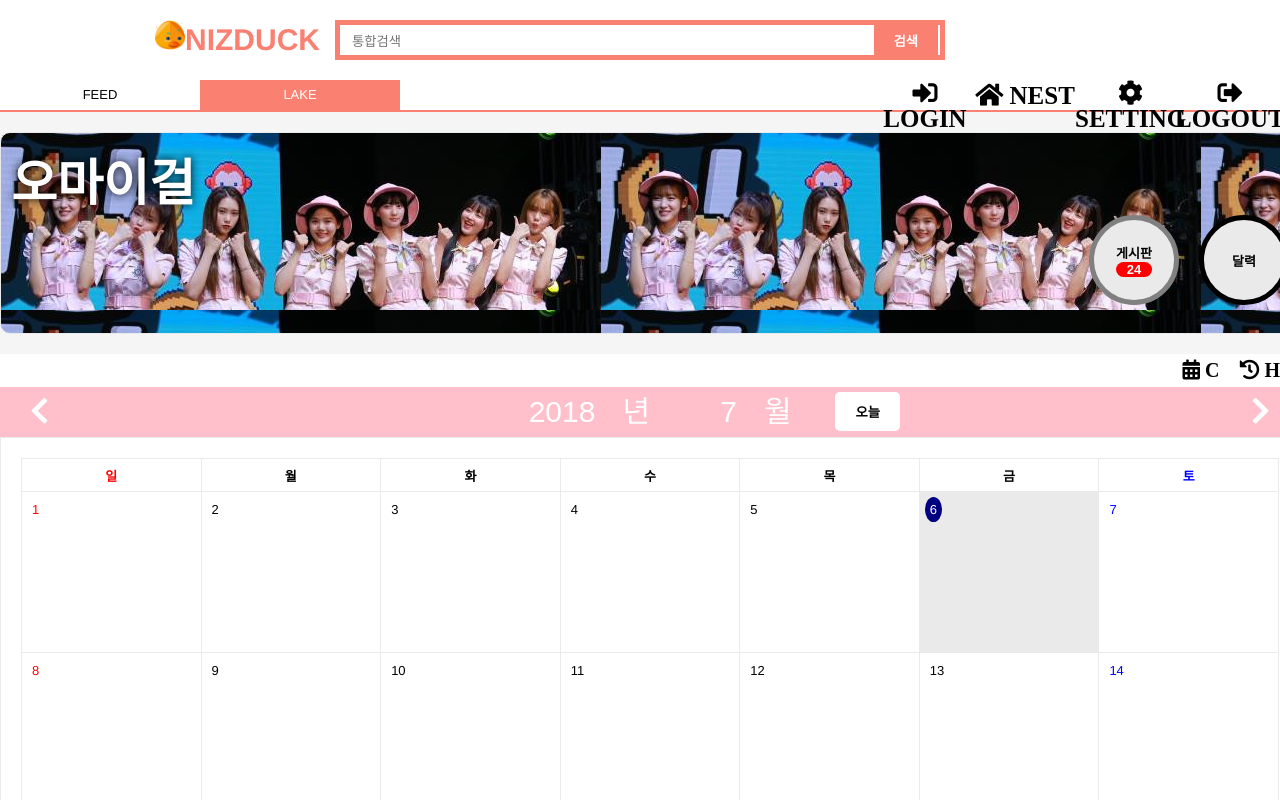
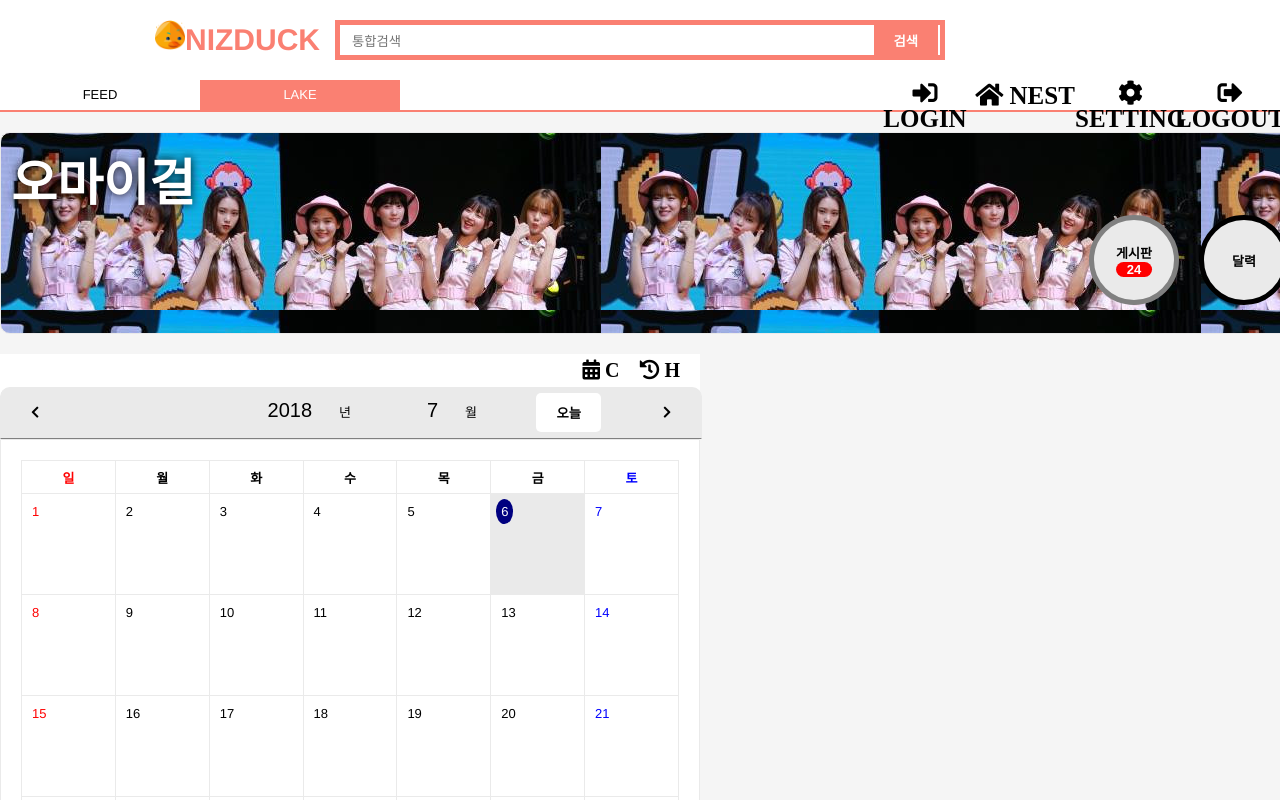
Before and after one commit to chawnsnd/nizduck, a Vue app: page /lake/1/calendar in a window 1280 px wide. Shown: the top 800 px of the page. Built offline with nearby package versions, Linux system fonts and the light colour scheme.

Commit message:
css 윤곽선 조금 진하게 수정

```diff
--- a/src/components/Card.vue
+++ b/src/components/Card.vue
@@ -58,7 +58,7 @@ export default {
   padding: 20px;
 }
 .header{
-  border-bottom: 1px solid #eaeaea;
+  border-bottom: 1px solid grey;
   padding-bottom: 5px;
   .profile{
     width: 50px;
@@ -107,7 +107,7 @@ export default {
   max-height: 400px;
 }
 .comments{
-  border-bottom: 1px solid #eaeaea;
+  border-bottom: 1px solid grey;
   padding: 10px 0 10px 0;
   .count{
     color: grey;
@@ -135,7 +135,7 @@ export default {
   font-size: 30px;
   color: grey;
   padding-top: 5px;
-  border-bottom: 1px solid #eaeaea;
+  border-bottom: 1px solid grey;
 }
 .more:hover{
   color: black;
--- a/src/components/lake/board/Board.vue
+++ b/src/components/lake/board/Board.vue
@@ -2,12 +2,12 @@
 <div class="board">
   <div class="board_main">
     <div class="head">
-      <span class="no">글번호</span>
-      <span class="title">글제목</span>
+      <span class="no">번호</span>
+      <span class="title">제목</span>
       <span class="duck">덕네임</span>
       <span class="time">시간</span>
-      <span class="count">조회수</span>
-      <span class="like">추천수</span>
+      <span class="count">조회</span>
+      <span class="like">추천</span>
     </div>
     <div class="notice">
       <span class="no">공지</span>
@@ -50,7 +50,7 @@
         <option>전체</option>
         <option>제목</option>
         <option>내용</option>
-        <option>글쓴이</option>
+        <option>덕네임</option>
         <option>제목+내용</option>
       </select>
       <input type="text">
@@ -125,6 +125,7 @@ export default {
 }
 .head {
   background-color: #eaeaea;
+  border-bottom: 1px solid grey;
   font-weight: bold;
   .title{ text-align: center; }
 }
--- a/src/components/lake/board/BoardDetail.vue
+++ b/src/components/lake/board/BoardDetail.vue
@@ -76,7 +76,7 @@ export default {
   margin-top: 20px;
 }
 .header{
-  border-bottom: 1px solid #eaeaea;
+  border-bottom: 1px solid grey;
   padding-bottom: 5px;
   .profile{
     width: 50px;
@@ -122,7 +122,7 @@ export default {
   overflow: hidden;
 }
 .comments{
-  border-top: 2px solid #eaeaea;
+  border-top: 1px solid grey;
   padding: 10px 0 10px 0;
   .count{
     color: grey;
--- a/src/components/lake/calendar/Calendar.vue
+++ b/src/components/lake/calendar/Calendar.vue
@@ -118,6 +118,7 @@ export default {
 <!-- Add "scoped" attribute to limit CSS to this component only -->
 <style lang="scss" scoped>
 .calendar{
+  width: 700px;
   margin-top: 20px;
 }
 .message{
@@ -137,9 +138,11 @@ export default {
   height: 50px;
   line-height: 50px;
   width: 100%;
-  background-color: pink;
-  color: white;
-  font-size: 30px;
+  background-color: #eaeaea;
+  border: 1px solid #eaeaea;
+  border-bottom: 1px solid grey;
+  border-top-left-radius: 10px;
+  border-top-right-radius: 10px;
   text-align: center;
   * { display: inline-block; }
   .prev{
@@ -156,15 +159,14 @@ export default {
     width: 100px;
     margin-right: 10px;
     height: 100%;
-    font-size: 30px;
-    background-color: pink;
-    color: white;
+    font-size: 20px;
+    background-color: #eaeaea;
     text-align: right;
     border: none;
     outline: none;
   }
   .btn{
-    right: 400px;
+    right: 100px;
     top: 5px;
     position: absolute;
   }
@@ -181,7 +183,7 @@ export default {
   height: 30px;
   }
   td{
-    height: 150px;
+    height: 90px;
     vertical-align: top;
     border: 1px solid #eaeaea;
     padding: 5px;
```
